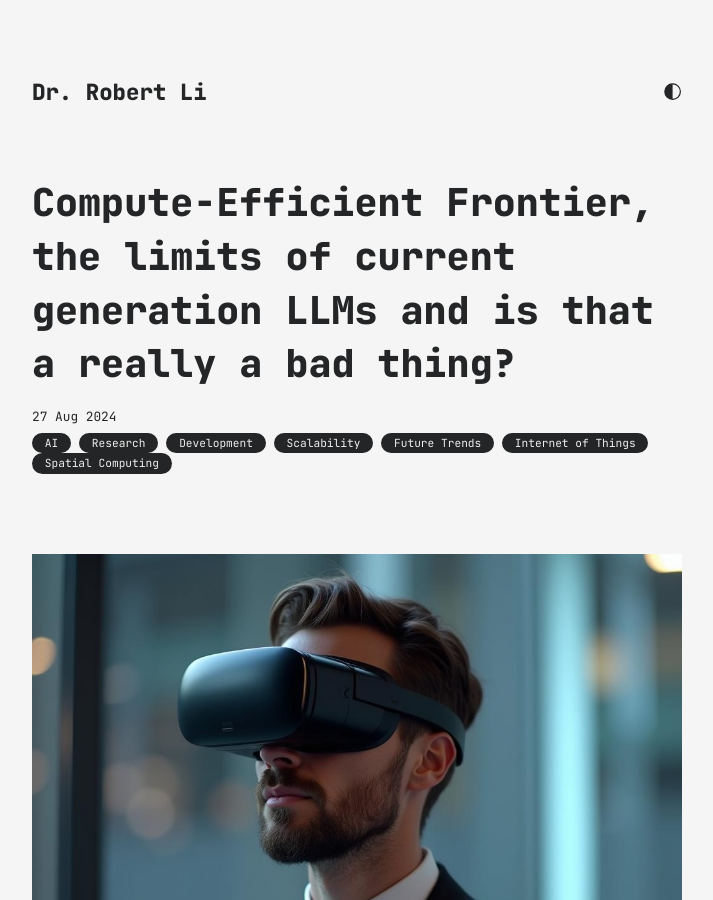
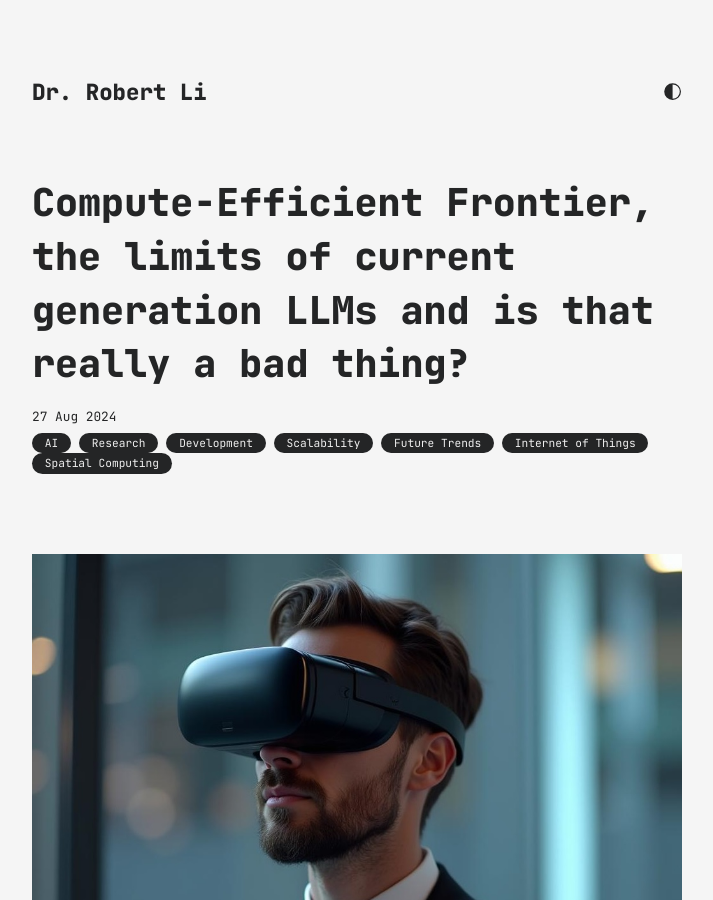
Before and after one commit to dr-robert-li/jekyll-blog, a Jekyll site: the page built from all_collections/_posts/2024-08-27-compute-efficient-frontier.md, in a window 1280 px wide and 900 px high. Shown: the whole window, without its empty margins (283-996 px from the left). Built offline with Jekyll 4.4.1, drawn with Linux system fonts in a browser that asks for light colours.

```diff
--- a/all_collections/_posts/2024-08-27-compute-efficient-frontier.md
+++ b/all_collections/_posts/2024-08-27-compute-efficient-frontier.md
@@ -1,6 +1,6 @@
 ---
 layout: post
-title: Compute-Efficient Frontier, the limits of current generation LLMs and is that a really a bad thing?
+title: Compute-Efficient Frontier, the limits of current generation LLMs and is that really a bad thing?
 date: 2024-08-27
 categories: [AI, Research, Development, Scalability, Future Trends, Internet of Things, Spatial Computing]
 ---
```
